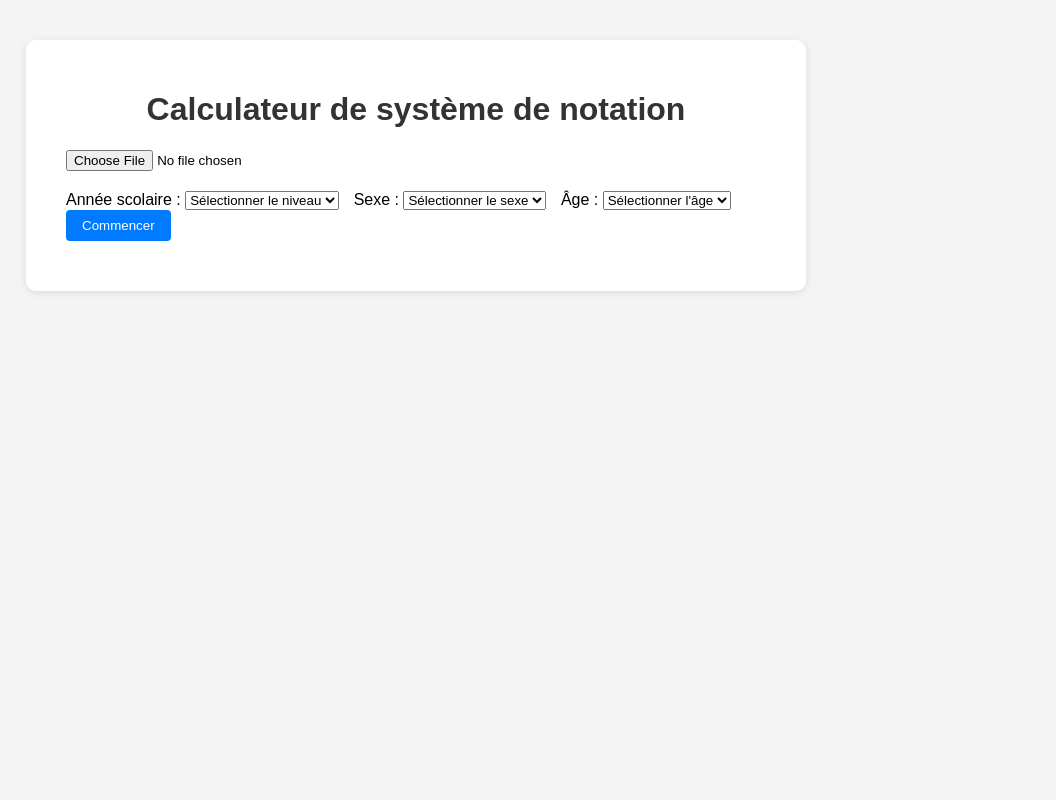
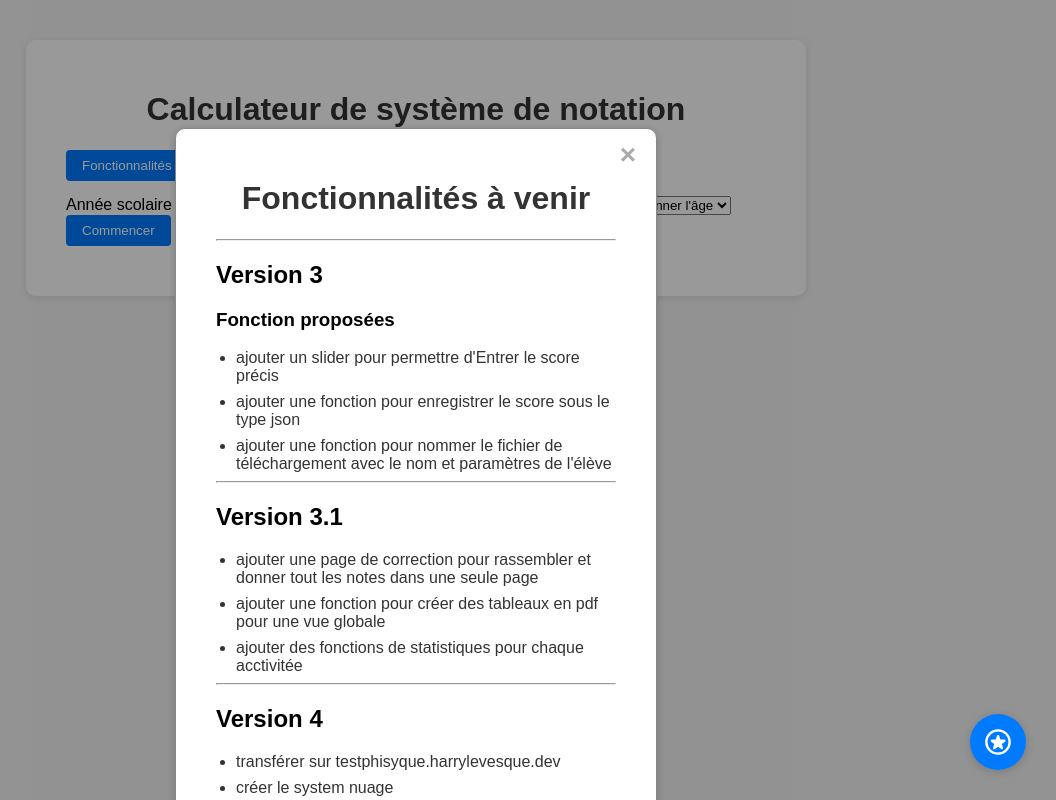
Before and after one commit to Harrylevesque/Test-Physique-EPv3, a plain HTML site: page index.html in a window 1280 px wide. Shown: the whole page, without its empty margins (224-1280 px from the left). Drawn offline with Linux system fonts and the light colour scheme.

Commit message:
Ajout d'une popup pour afficher les fonctionnalités à venir et mise à jour du style CSS pour la modal

```diff
--- a/index.html
+++ b/index.html
@@ -1,4 +1,3 @@
-
 <!DOCTYPE html>
 <html lang="fr">
 <head>
@@ -10,6 +9,7 @@
 <body>
 <div class="container">
     <h1>Calculateur de système de notation</h1>
+    <button id="open-features-btn" style="margin-bottom:15px;">Fonctionnalités à venir</button>
     <input type="file" id="upload-json" accept="application/json" style="margin-bottom:20px;">
     <div id="user-form" style="display:none;margin-bottom:20px;">
         <label>Année scolaire :
@@ -32,6 +32,41 @@
     </div>
     <div id="grading-section"></div>
 </div>
+<!-- Popup modale pour les fonctionnalités à venir -->
+<div id="features-modal" class="modal">
+  <div class="modal-content">
+    <span class="close-modal" id="close-features-modal">&times;</span>
+    <h1>Fonctionnalités à venir</h1>
+    <div id="features-list">
+      <hr>
+      <h2>Version 3</h2>
+        <h3>Fonction proposées</h3>
+        <ul>
+            <li>ajouter un slider pour permettre d'Entrer le score précis</li>
+            <li>ajouter une fonction pour enregistrer le score sous le type json</li>
+            <li>ajouter une fonction pour nommer le fichier de téléchargement avec le nom et paramètres de l'élève</li>
+        </ul>
+      <hr>
+      <h2>Version 3.1</h2>
+        <ul>
+            <li>ajouter une page de correction pour rassembler et donner tout les notes dans une seule page</li>
+            <li>ajouter une fonction pour créer des tableaux en pdf pour une vue globale</li>
+            <li>ajouter des fonctions de statistiques pour chaque acctivitée</li>
+        </ul>
+
+      <hr>
+      <h2>Version 4</h2>
+        <ul>
+            <li>transférer sur testphisyque.harrylevesque.dev</li>
+            <li>créer le system nuage</li>
+            <li>créer le system de comptes, idantifiant d'utilisateur</li>
+            <li>intégrer les pages de création dans le compte de prof</li>
+            <li>intégrer les pages de corrections</li>
+        </ul>
+      </ul>
+    </div>
+  </div>
+</div>
 <script src="script.js"></script>
 </body>
 </html>
--- a/script.js
+++ b/script.js
@@ -1,9 +1,37 @@
-
 // Remove all creation logic from this file. Only keep the grading system usage logic (upload, user selection, grading calculation).
 // --- Grading System Usage Page Logic ---
 let uploadedActivities = [];
 let userGender = '';
 let userAge = '';
+
+// --- Popup fonctionnalités à venir ---
+const openFeaturesBtn = document.getElementById('open-features-btn');
+const featuresModal = document.getElementById('features-modal');
+const closeFeaturesModal = document.getElementById('close-features-modal');
+const featuresIcon = document.createElement('div');
+featuresIcon.id = 'features-fab';
+featuresIcon.title = 'Fonctionnalités à venir';
+featuresIcon.innerHTML = '<svg width="28" height="28" viewBox="0 0 24 24" fill="none" stroke="#fff" stroke-width="2" stroke-linecap="round" stroke-linejoin="round"><circle cx="12" cy="12" r="10" fill="#007bff"/><text x="12" y="17" text-anchor="middle" font-size="14" fill="#fff" font-family="Arial">★</text></svg>';
+document.body.appendChild(featuresIcon);
+
+openFeaturesBtn.onclick = function() {
+    featuresModal.style.display = 'block';
+};
+closeFeaturesModal.onclick = function() {
+    featuresModal.style.display = 'none';
+};
+window.onclick = function(event) {
+    if (event.target === featuresModal) {
+        featuresModal.style.display = 'none';
+    }
+};
+featuresIcon.onclick = function() {
+    featuresModal.style.display = 'block';
+};
+// Ouvre la popup automatiquement au chargement
+window.addEventListener('DOMContentLoaded', function() {
+    featuresModal.style.display = 'block';
+});
 
 const uploadInput = document.getElementById('upload-json');
 const userForm = document.getElementById('user-form');
--- a/style.css
+++ b/style.css
@@ -85,3 +85,69 @@ button:hover {
 .remove-btn:hover {
     background: #b52a37;
 }
+.modal {
+    display: none;
+    position: fixed;
+    z-index: 1000;
+    left: 0;
+    top: 0;
+    width: 100%;
+    height: 100%;
+    overflow: auto;
+    background-color: rgba(0,0,0,0.4);
+}
+.modal-content {
+    background-color: #fff;
+    margin: 10% auto;
+    padding: 30px 40px;
+    border: 1px solid #888;
+    width: 90%;
+    max-width: 400px;
+    border-radius: 10px;
+    box-shadow: 0 2px 8px rgba(0,0,0,0.2);
+    position: relative;
+}
+.close-modal {
+    color: #aaa;
+    float: right;
+    font-size: 28px;
+    font-weight: bold;
+    cursor: pointer;
+    position: absolute;
+    right: 20px;
+    top: 10px;
+}
+.close-modal:hover {
+    color: #dc3545;
+}
+#features-list ul {
+    margin: 0;
+    padding-left: 20px;
+}
+#features-list li {
+    margin-bottom: 8px;
+    color: #333;
+}
+#features-fab {
+    position: fixed;
+    bottom: 30px;
+    right: 30px;
+    width: 56px;
+    height: 56px;
+    background: #007bff;
+    border-radius: 50%;
+    box-shadow: 0 2px 8px rgba(0,0,0,0.18);
+    display: flex;
+    align-items: center;
+    justify-content: center;
+    cursor: pointer;
+    z-index: 1100;
+    transition: background 0.2s, box-shadow 0.2s;
+}
+#features-fab:hover {
+    background: #0056b3;
+    box-shadow: 0 4px 16px rgba(0,0,0,0.22);
+}
+#features-fab svg {
+    pointer-events: none;
+}
```
Also changed, not shown: 1 other file.
